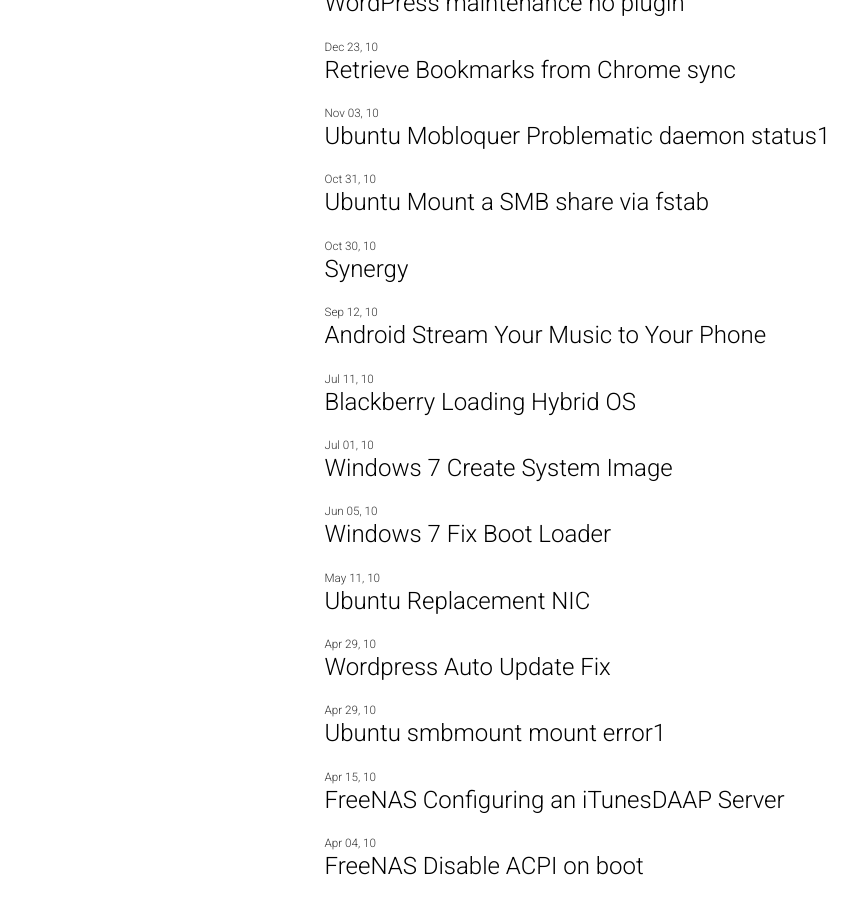
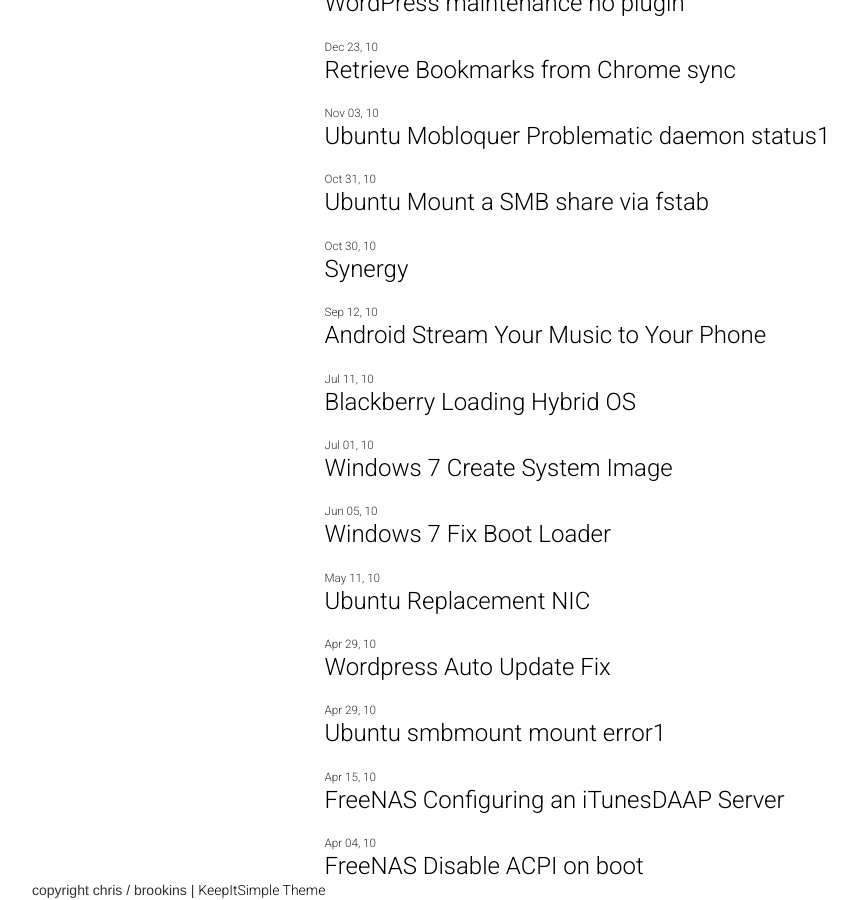
Before and after one commit to cbrookins/cbrookins.github.io, a Jekyll site: the page built from index.html, in a window 1280 px wide and 900 px high, scrolled down 1991 px. Shown: the whole window, without its empty margins (38-895 px from the left). Built offline with Jekyll 4.4.1, drawn with Linux system fonts in a browser that asks for light colours; nearby versions of some CDN libraries.

Commit message:
added copyright and theme link

```diff
--- a/_includes/footer.html
+++ b/_includes/footer.html
@@ -1,5 +1,5 @@
 <div class="row">
 	<div class="col-xs-12">
-
+	copyright {{ site.name }} | <a href="https://github.com/cbrookins/KeepItSimple" target="_blank">KeepItSimple Theme</a>
 	</div>
 </div>
```
